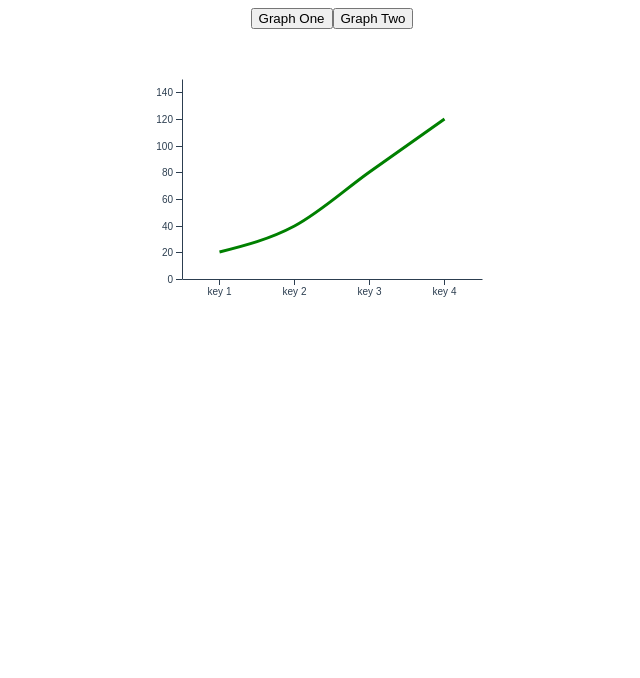
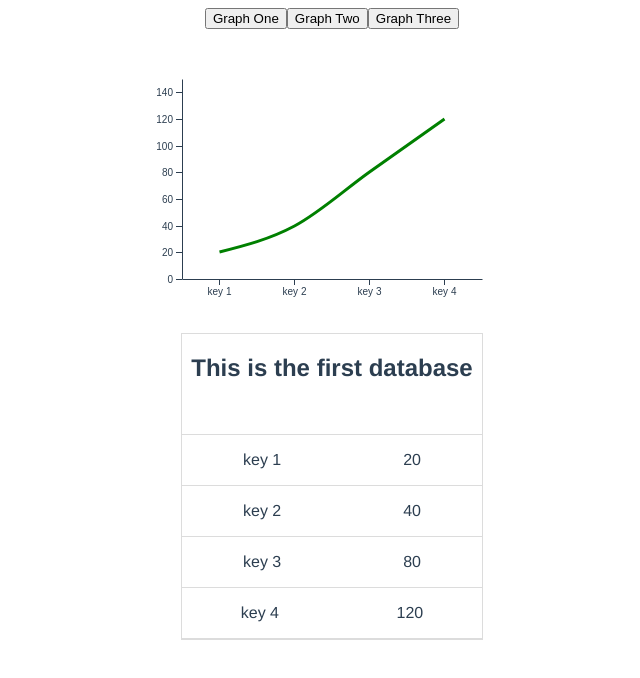
Before and after one commit to rguttersohn/vue-d3-project, a Vue app: page /graph/1 in a window 1280 px wide. Shown: the top 678 px of the page, without its empty margins (308-948 px from the left). Built offline with nearby package versions, Linux system fonts and the light colour scheme.

Commit message:
finished the consolidating the click events into one function

```diff
--- a/package.json
+++ b/package.json
@@ -10,8 +10,9 @@
   "dependencies": {
     "core-js": "^3.6.5",
     "d3": "^5.16.0",
+    "serialize-javascript": "^4.0.0",
     "vue": "^2.6.11",
-    "vue-router": "^3.4.2"
+    "webpack-bundle-analyzer": "^3.8.0"
   },
   "devDependencies": {
     "@vue/cli-plugin-babel": "~4.5.0",
--- a/src/App.vue
+++ b/src/App.vue
@@ -1,43 +1,52 @@
 <template>
   <div id="app">
-    <button @click="clickEventOne">Graph One</button>
-    <button @click="clickEventTwo">Graph Two</button>
+    <button @click="clickEvent" data-key="datasetOne">Graph One</button>
+    <button @click="clickEvent" data-key="datasetTwo">Graph Two</button>
+    <button @click="clickEvent" data-key="datasetThree">Graph Three</button>
     <Graph :dataset="activeDataset" :initial-graph="datasetOne" />
+    <Table :dataset="activeDataset" :initial-graph="datasetOne" />
   </div>
 </template>
 
 <script>
 import Graph from "@/components/Graph.vue";
+import Table from "@/components/Table.vue";
 export default {
   components: {
-    Graph
+    Graph,
+    Table
   },
   data() {
     return {
       counter: 0,
       datasetOne: [
+        { label: "This is the first database" },
         { key: "key 1", value: 20 },
         { key: "key 2", value: 40 },
         { key: "key 3", value: 80 },
         { key: "key 4", value: 120 }
       ],
       datasetTwo: [
+        { label: "This is the second database" },
         { key: "key 1", value: 80 },
         { key: "key 2", value: 40 },
         { key: "key 3", value: 110 },
         { key: "key 4", value: 130 }
       ],
-      activeDataset: []
+      datasetThree: [
+        { label: "This is the third database" },
+        { key: "key 1", value: 40 },
+        { key: "key 2", value: 10 },
+        { key: "key 3", value: 54 },
+        { key: "key 4", value: 90 }
+      ],
+      activeDataset: [],
     };
   },
   methods: {
-    clickEventOne() {
+    clickEvent(event) {
       this.activeDataset.pop();
-      this.activeDataset.push(this.datasetOne);
-    },
-    clickEventTwo() {
-      this.activeDataset.pop();
-      this.activeDataset.push(this.datasetTwo);
+      this.activeDataset.push(this[event.target.dataset.key])
     }
   }
 };
--- a/src/components/Graph.vue
+++ b/src/components/Graph.vue
@@ -5,7 +5,8 @@
 </template>
 
 <script>
-import * as d3 from "d3";
+import * as d3 from 'd3'
+
 export default {
   props: ["dataset", "initialGraph"],
   data() {
@@ -16,17 +17,19 @@ export default {
     };
   },
   computed: {
+    trimmedDataset() {
+      return this.dataset[0].filter(object => object.value !== undefined);
+    },
     xScale() {
       return d3
         .scaleBand()
         .range([0, this.width])
         .domain(
-          this.dataset[0].map(d => {
+          this.trimmedDataset.map(d => {
             return d.key;
           })
         );
     },
-
     yScale() {
       return d3
         .scaleLinear()
@@ -92,7 +95,7 @@ export default {
         .select(".graph path")
         .transition()
         .duration(300)
-        .attr("d", line(this.dataset[0]));
+        .attr("d", line(this.trimmedDataset));
     }
   },
   mounted() {
--- /dev/null
+++ b/src/components/Table.vue
@@ -0,0 +1,31 @@
+<template>
+  <div class="table-wrapper">
+    <h2 v-if="this.dataset[0]">{{this.dataset[0][0].label}}</h2>
+    <div class="table-flex-container" v-for="data in dataset[0]" :key="data.key">
+      <p>{{data.key}}</p>
+      <p>{{data.value}}</p>
+    </div>
+  </div>
+</template>
+
+<script>
+export default {
+  props: ["dataset", "initial-graph"]
+};
+</script>
+
+<style scoped>
+.table-wrapper {
+  border: 1px solid gainsboro;
+  border: radius 5px;
+  margin: auto;
+  width:300px;
+}
+
+.table-flex-container {
+  display: flex;
+  justify-content: space-around;
+  align-items: flex-start;
+  border-bottom:1px solid gainsboro;
+}
+</style>
--- a/src/main.js
+++ b/src/main.js
@@ -1,10 +1,7 @@
 import Vue from "vue";
 import App from "./App.vue";
-import router from "./router";
-
 Vue.config.productionTip = false;
 
 new Vue({
-  router,
   render: h => h(App)
 }).$mount("#app");
--- a/src/router/index.js
+++ /dev/null
@@ -1,20 +0,0 @@
-import Vue from "vue";
-import VueRouter from "vue-router";
-import Graph from "@/components/Graph.vue";
-
-Vue.use(VueRouter);
-
-const routes = [
-  {
-    path: "/graph/:graphData",
-    name: "graph",
-    component: Graph,
-    props:true
-  }
-];
-
-const router = new VueRouter({
-  routes,
-});
-
-export default router;
```
Also changed, not shown: src/components/Button.vue (deleted, +0 -15 lines), vue.config.js (added), 1 other file (tests, documents, lock files or other folders).
